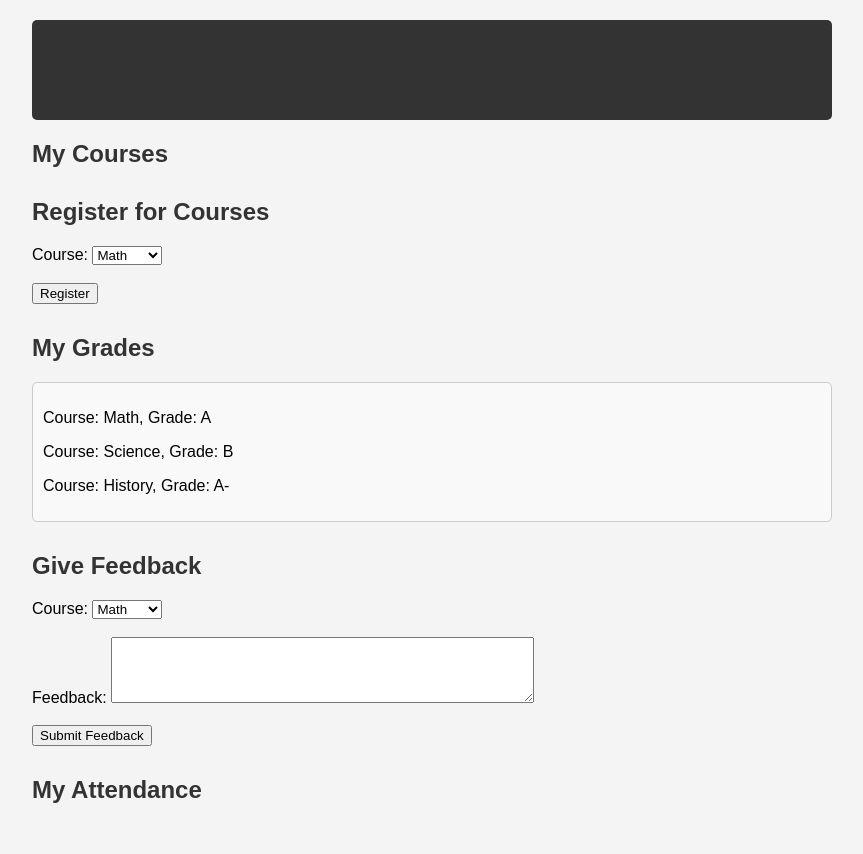
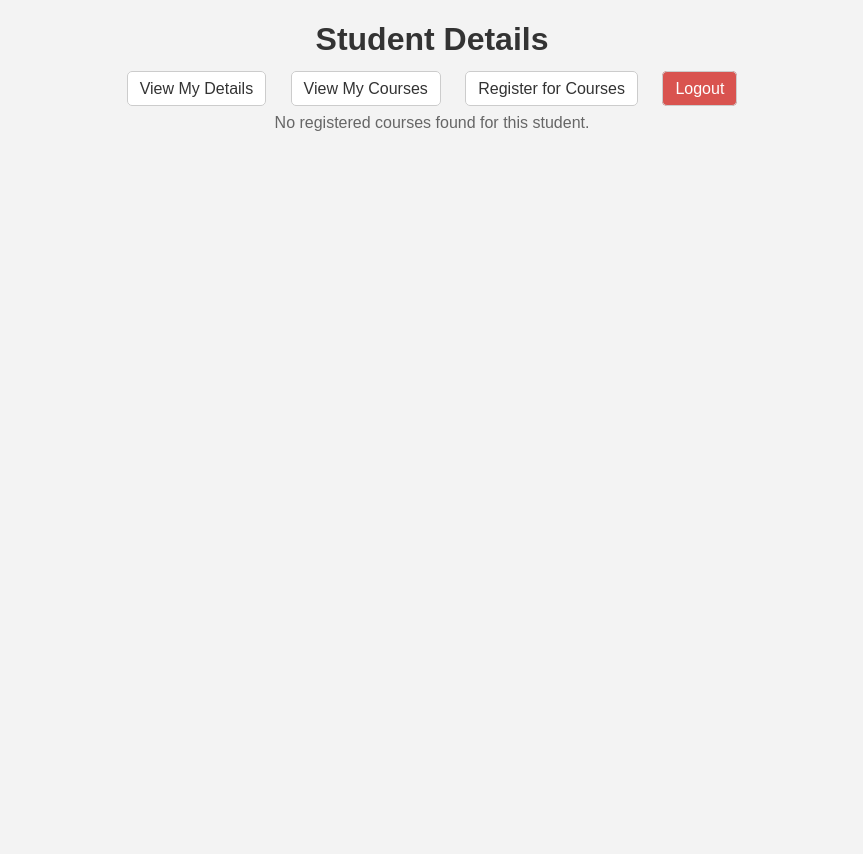
Before and after one commit to rooshanriaz/Student-Management-System, a Flask app: template templates/student.html in a window 1280 px wide. Shown: the whole page, without its empty margins (208-1071 px from the left). After the commit the page ends 131 px from the top, so only its background shows below. Run offline with Flask 3, Linux system fonts and the light colour scheme; the template is opened without the code that fills it, so the values that code supplies are empty; some libraries are stand-ins or nearby versions.

Commit message:
Final Touches

```diff
--- a/templates/student.html
+++ b/templates/student.html
@@ -3,113 +3,206 @@
 <head>
     <meta charset="UTF-8">
     <meta name="viewport" content="width=device-width, initial-scale=1.0">
-    <title>Student Page</title>
-    <link rel="stylesheet" href="styles.css">
+    <meta http-equiv="Cache-Control" content="no-cache, no-store, must-revalidate">
+    <meta http-equiv="Pragma" content="no-cache">
+    <meta http-equiv="Expires" content="0">
+    <title>Student Details</title>
     <style>
-        /* Additional CSS styles for student page */
-        .section {
-            margin-bottom: 30px;
+        body {
+            font-family: Arial, sans-serif;
+            margin: 0;
+            padding: 0;
+            background-color: #f3f3f3;
         }
-        .banner {
-            background-color: #333;
-            color: #fff;
-            padding: 10px;
+
+        h1 {
             text-align: center;
-            border-radius: 5px;
-            margin-bottom: 20px;
+            color: #333;
         }
-        .grades {
+
+        ul {
+            list-style-type: none;
+            padding: 0;
+            text-align: center;
+            margin-top: 20px;
+        }
+
+        ul li {
+            display: inline-block;
+            margin: 0 10px;
+        }
+
+        ul li a {
+            text-decoration: none;
+            color: #333;
+            padding: 8px 12px;
             border: 1px solid #ccc;
             border-radius: 5px;
+            background-color: #fff;
+            transition: background-color 0.3s ease;
+        }
+
+        ul li a:hover {
+            background-color: #ddd;
+        }
+
+        table {
+            width: 80%;
+            margin: 20px auto;
+            background-color: #fff;
+            border-collapse: collapse;
+        }
+
+        th, td {
             padding: 10px;
-            background-color: #f9f9f9;
+            text-align: left;
+            border-bottom: 1px solid #ddd;
         }
-        .grades ul {
-            list-style-type: none;
-            padding: 0;
+
+        th {
+            background-color: #f2f2f2;
         }
-        .grades li {
-            margin-bottom: 10px;
+
+        tbody tr:nth-child(even) {
+            background-color: #f2f2f2;
+        }
+
+        p {
+            text-align: center;
+            color: #666;
+        }
+
+        .logout-button {
+            padding: 8px 12px;
+            border: 1px solid #ccc;
+            border-radius: 5px;
+            background-color: #d9534f;
+            color: white;
+            text-decoration: none;
+        }
+
+        .logout-button:hover {
+            background-color: #c9302c;
         }
     </style>
 </head>
 <body>
-    <div class="container">
-        <div class="banner">
-            <h1>Welcome, <span id="studentName"></span>!</h1>
-        </div>
-        <div class="section">
-            <h2>My Courses</h2>
-            <ul id="courseList">
-                <!-- Courses will be dynamically added here -->
-            </ul>
-        </div>
-        <div class="section">
-            <h2>Register for Courses</h2>
-            <form id="registerForm">
-                <label for="course">Course:</label>
-                <select id="course" name="course">
-                    <option value="Math">Math</option>
-                    <option value="Science">Science</option>
-                    <option value="History">History</option>
-                </select><br><br>
-                <input type="submit" value="Register">
-            </form>
-        </div>
-        <div class="section">
-            <h2>My Grades</h2>
-            <div class="grades" id="gradesList">
-                <!-- Grades will be dynamically added here -->
-            </div>
-        </div>
-        <div class="section">
-            <h2>Give Feedback</h2>
-            <form id="feedbackForm">
-                <label for="courseFeedback">Course:</label>
-                <select id="courseFeedback" name="courseFeedback">
-                    <option value="Math">Math</option>
-                    <option value="Science">Science</option>
-                    <option value="History">History</option>
-                </select><br><br>
-                <label for="feedback">Feedback:</label>
-                <textarea id="feedback" name="feedback" rows="4" cols="50"></textarea><br><br>
-                <input type="submit" value="Submit Feedback">
-            </form>
-        </div>
-        <div class="section">
-            <h2>My Attendance</h2>
-            <ul id="attendanceList">
-                <!-- Attendance records will be dynamically added here -->
-            </ul>
-        </div>
+    <h1>Student Details</h1>
+    <ul>
+        <li><a href="#" onclick="toggleDetails()">View My Details</a></li>
+        <li><a href="/view-courses">View My Courses</a></li>
+        <li><a href="/register-courses">Register for Courses</a></li>
+        <li><a href="/logout" class="logout-button">Logout</a></li>
+    </ul>
+
+    <!-- Table to display student details -->
+    {% if students %}
+    <table border="1" id="detailsTable">
+        <tbody>
+            {% for student in students %}
+            <tr>
+                <th>Name:</th>
+                <td>{{ student.student_name }}</td>
+            </tr>
+            <tr>
+                <th>Email:</th>
+                <td>{{ student.email }}</td>
+            </tr>
+            <tr>
+                <th>Date of Birth:</th>
+                <td>{{ student.student_date_of_birth }}</td>
+            </tr>
+            <tr>
+                <th>CGPA:</th>
+                <td>{{ student.student_cgpa }}</td>
+            </tr>
+            <tr>
+                <th>Enrollment Year:</th>
+                <td>{{ student.student_enrollment_year }}</td>
+            </tr>
+            <tr>
+                <th>Father Name:</th>
+                <td>{{ student.student_father_name }}</td>
+            </tr>
+            <tr>
+                <th>CNIC:</th>
+                <td>{{ student.student_cnic }}</td>
+            </tr>
+            <tr>
+                <th>Address:</th>
+                <td>{{ student.student_address }}</td>
+            </tr>
+            <tr>
+                <th>Scholarship:</th>
+                <td>{{ student.student_scholarship }}</td>
+            </tr>
+            <tr>
+                <th>Status:</th>
+                <td>{{ student.student_status }}</td>
+            </tr>
+            {% endfor %}
+        </tbody>
+    </table>
+    {% endif %}
+
+    <!-- Section for registering courses -->
+    {% if courses %}
+    <div id="registerCourses">
+        <h2>Register for Courses</h2>
+        <form action="/register-courses" method="POST">
+            <label for="course">Select Course:</label>
+            <select name="course" id="course">
+                {% for course in courses %}
+                <option value="{{ course.course_name }}">{{ course.course_name }} ({{ course.teacher_name }})</option>
+                {% endfor %}
+            </select>
+            <button type="submit">Register</button>
+        </form>
     </div>
-    <script src="script.js"></script>
+    {% endif %}
+
+    <!-- Single Section for Registered Courses with Unregister Option -->
+    {% if registered_courses %}
+    <div id="registeredCourses">
+        <h2>Registered Courses</h2>
+        <table>
+            <thead>
+                <tr>
+                    <th>Course Name</th>
+                    <th>Teacher Name</th>
+                    <th>Action</th>
+                </tr>
+            </thead>
+            <tbody>
+                {% for course in registered_courses %}
+                <tr>
+                    <td>{{ course.course_name }}</td>
+                    <td>{{ course.teacher_name }}</td>
+                    <td>
+                        <!-- Form for unregistering a course -->
+                        <form action="/unregister-course" method="POST">
+                            <input type="hidden" name="course_name" value="{{ course.course_name }}">
+                            <button type="submit">Unregister</button>
+                        </form>
+                    </td>
+                </tr>
+                {% endfor %}
+            </tbody>
+        </table>
+    </div>
+    {% else %}
+    <p>No registered courses found for this student.</p>
+    {% endif %}
+
     <script>
-        // Sample data for grades
-        var gradeData = [
-            { course: 'Math', grade: 'A' },
-            { course: 'Science', grade: 'B' },
-            { course: 'History', grade: 'A-' }
-        ];
-
-        // Function to populate grades list
-        function populateGradesList() {
-            var gradesList = document.getElementById('gradesList');
-            gradesList.innerHTML = ''; // Clear existing list items
-            gradeData.forEach(function(grade) {
-                var listItem = document.createElement('div');
-                listItem.innerHTML = '<p>Course: ' + grade.course + ', Grade: ' + grade.grade + '</p>';
-                gradesList.appendChild(listItem);
-            });
+        function toggleDetails() {
+            var table = document.getElementById("detailsTable");
+            if (table.style.display === "none") {
+                table.style.display = "table";
+            } else {
+                table.style.display = "none";
+            }
         }
-
-        // Call the function to populate grades list
-        populateGradesList();
-
-        // Update student name in the banner
-        var studentNameElement = document.getElementById('studentName');
-        // Replace 'John Doe' with actual student name retrieved from backend
-        studentNameElement.textContent = 'John Doe';
     </script>
 </body>
 </html>
```
